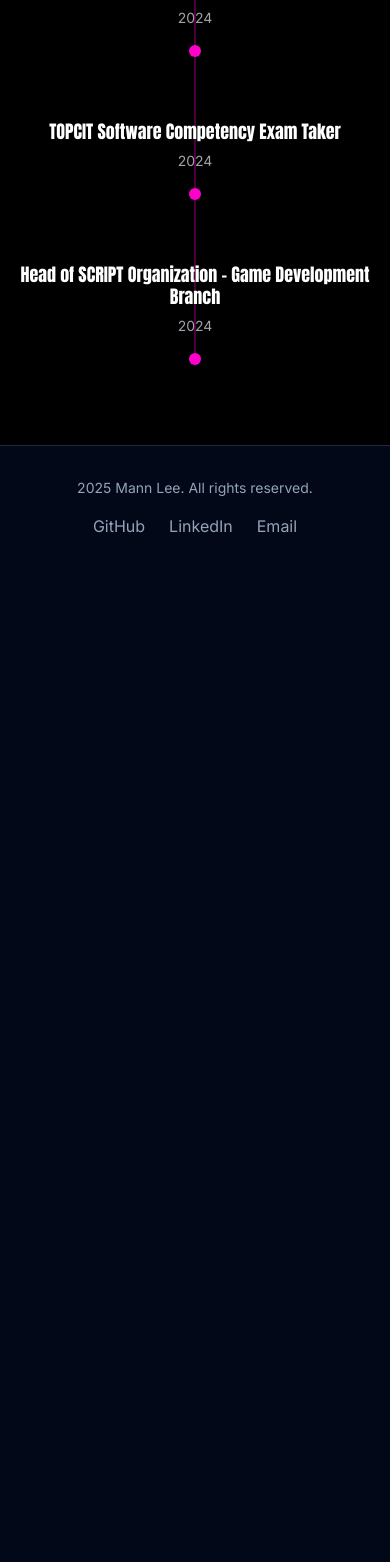
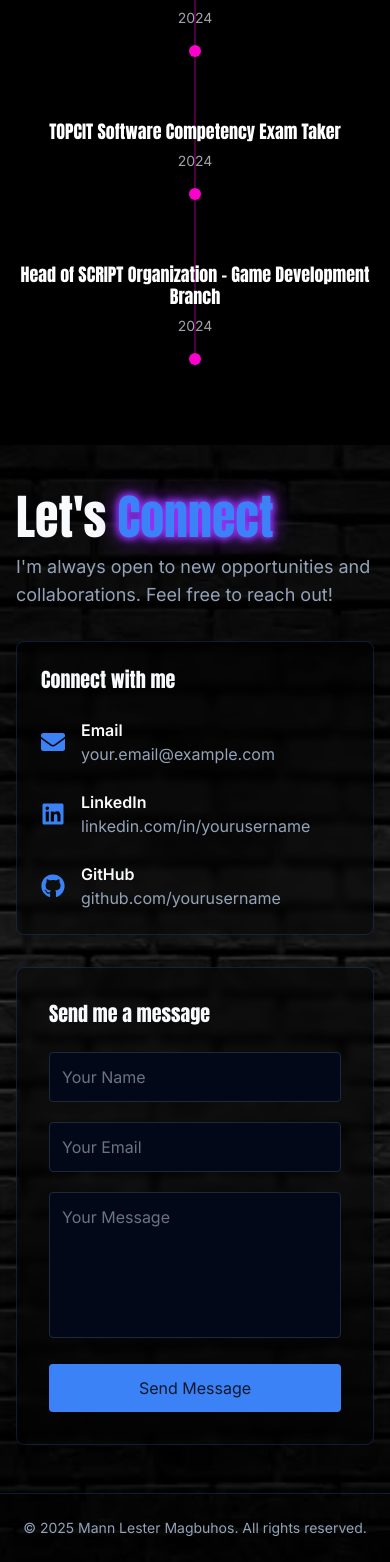
Before and after one commit to MannLester/PortfolioWebsite, a Next.js app: page / in a window 390 px wide. Shown: the part 6973-8535 px from the top of the page. Before the commit the page ends 7543 px from the top, so only its background shows below. Built offline with nearby package versions, Linux system fonts and the light colour scheme.

Commit message:
Contact Page First Draft

```diff
--- a/package.json
+++ b/package.json
@@ -15,6 +15,7 @@
     "next": "15.1.6",
     "react": "^19.0.0",
     "react-dom": "^19.0.0",
+    "react-icons": "^5.5.0",
     "tailwind-merge": "^3.0.1"
   },
   "devDependencies": {
--- a/src/app/layout.tsx
+++ b/src/app/layout.tsx
@@ -1,7 +1,7 @@
 import type { Metadata } from "next";
 import { Inter } from "next/font/google";
 import "./globals.css";
-import { Header, Footer } from "@/components/core";
+import { Header} from "@/components/core";
 import { ThemeProvider } from "@/components/theme/ThemeProvider";
 
 const inter = Inter({
@@ -41,7 +41,6 @@
             <main className="flex-1">
               {children}
             </main>
-            <Footer />
           </div>
         </ThemeProvider>
       </body>
--- a/src/app/page.tsx
+++ b/src/app/page.tsx
@@ -4,6 +4,7 @@
 import ProjectPage from '@/components/sections/ProjectPage';
 import RecognitionPage from '@/components/sections/RecognitionPage';
 import ExperiencePage from '@/components/sections/ExperiencePage';
+import ContactPage from '@/components/sections/ContactPage';
 
 export default function Home() {
   return (
@@ -14,6 +15,7 @@
       <ProjectPage />
       <ExperiencePage />
       <RecognitionPage />
+      <ContactPage />
     </>
   );
 }
--- a/src/components/core/Footer/Footer.tsx
+++ /dev/null
@@ -1,49 +0,0 @@
-"use client";
-
-import { motion } from 'framer-motion';
-
-const Footer = () => {
-  return (
-    <motion.footer
-      className="w-full bg-background border-t"
-      initial={{ opacity: 0 }}
-      animate={{ opacity: 1 }}
-      transition={{ duration: 0.5 }}
-    >
-      <div className="container mx-auto px-4 py-8">
-        <div className="flex flex-col md:flex-row justify-between items-center">
-          <div className="text-sm text-muted-foreground">
-            {new Date().getFullYear()} Mann Lee. All rights reserved.
-          </div>
-
-          <div className="flex space-x-6 mt-4 md:mt-0">
-            <a
-              href="https://github.com/yourusername"
-              target="_blank"
-              rel="noopener noreferrer"
-              className="text-muted-foreground hover:text-primary transition-colors"
-            >
-              GitHub
-            </a>
-            <a
-              href="https://linkedin.com/in/yourusername"
-              target="_blank"
-              rel="noopener noreferrer"
-              className="text-muted-foreground hover:text-primary transition-colors"
-            >
-              LinkedIn
-            </a>
-            <a
-              href="mailto:your.email@example.com"
-              className="text-muted-foreground hover:text-primary transition-colors"
-            >
-              Email
-            </a>
-          </div>
-        </div>
-      </div>
-    </motion.footer>
-  );
-};
-
-export { Footer };
--- a/src/components/core/index.ts
+++ b/src/components/core/index.ts
@@ -1,3 +1,2 @@
 export { Header } from './Header/Header';
-export { Footer } from './Footer/Footer';
 export { MobileNav } from './Navigation/MobileNav';
--- /dev/null
+++ b/src/components/sections/ContactPage.tsx
@@ -0,0 +1,134 @@
+"use client";
+
+import { Anton } from 'next/font/google';
+import { motion } from 'framer-motion';
+import { FaGithub, FaLinkedin, FaEnvelope } from 'react-icons/fa';
+import brickBackground from '@/assets/images/home_page/brick_bg.jpg';
+
+const anton = Anton({
+  weight: '400',
+  subsets: ['latin'],
+});
+
+const ContactPage = () => {
+  return (
+    <section id="contact" className="min-h-screen flex flex-col relative" style={{ backgroundImage: `url(${brickBackground.src})`, backgroundSize: 'cover', backgroundPosition: 'center' }}>
+      <div className="absolute inset-0 bg-black opacity-50" />
+
+      {/* Main Content */}
+      <div className="flex-1 flex items-center justify-center py-12 relative z-10">
+        <div className="container mx-auto px-4">
+          <div className="flex flex-col md:flex-row gap-8 max-w-6xl mx-auto">
+            {/* Left Side - Title and Connect Info */}
+            <div className="flex-1">
+              <motion.div
+                initial={{ opacity: 0, y: 20 }}
+                animate={{ opacity: 1, y: 0 }}
+                transition={{ duration: 0.6 }}
+                className="mb-8"
+              >
+                <h2 className={`${anton.className} text-5xl mb-3 text-foreground`}>
+                  Let&apos;s <span className="text-primary [text-shadow:0_0_7px_#9933ff,0_0_10px_#9933ff,0_0_21px_#9933ff]">Connect</span>
+                </h2>
+                <p className="text-muted-foreground text-lg max-w-2xl">
+                  I&apos;m always open to new opportunities and collaborations. Feel free to reach out!
+                </p>
+              </motion.div>
+
+              {/* Contact Information */}
+              <motion.div
+                initial={{ opacity: 0, x: -20 }}
+                animate={{ opacity: 1, x: 0 }}
+                transition={{ duration: 0.6, delay: 0.2 }}
+                className="bg-black/40 backdrop-blur-sm p-6 rounded-lg shadow-lg border border-primary/20"
+              >
+                <h3 className={`${anton.className} text-xl mb-6 text-foreground`}>Connect with me</h3>
+                <div className="space-y-6">
+                  <div className="flex items-center space-x-4">
+                    <FaEnvelope className="text-2xl text-primary" />
+                    <div>
+                      <h4 className="text-foreground font-semibold">Email</h4>
+                      <a href="mailto:your.email@example.com" className="text-muted-foreground hover:text-primary transition-colors">
+                        your.email@example.com
+                      </a>
+                    </div>
+                  </div>
+
+                  <div className="flex items-center space-x-4">
+                    <FaLinkedin className="text-2xl text-primary" />
+                    <div>
+                      <h4 className="text-foreground font-semibold">LinkedIn</h4>
+                      <a href="https://linkedin.com/in/yourusername" target="_blank" rel="noopener noreferrer" className="text-muted-foreground hover:text-primary transition-colors">
+                        linkedin.com/in/yourusername
+                      </a>
+                    </div>
+                  </div>
+
+                  <div className="flex items-center space-x-4">
+                    <FaGithub className="text-2xl text-primary" />
+                    <div>
+                      <h4 className="text-foreground font-semibold">GitHub</h4>
+                      <a href="https://github.com/yourusername" target="_blank" rel="noopener noreferrer" className="text-muted-foreground hover:text-primary transition-colors">
+                        github.com/yourusername
+                      </a>
+                    </div>
+                  </div>
+                </div>
+              </motion.div>
+            </div>
+
+            {/* Right Side - Contact Form */}
+            <motion.div
+              initial={{ opacity: 0, x: 20 }}
+              animate={{ opacity: 1, x: 0 }}
+              transition={{ duration: 0.6, delay: 0.4 }}
+              className="flex-1 bg-black/40 backdrop-blur-sm p-8 rounded-lg shadow-lg border border-primary/20"
+            >
+              <h3 className={`${anton.className} text-xl mb-6 text-foreground`}>Send me a message</h3>
+              <form className="space-y-5">
+                <div>
+                  <input
+                    type="text"
+                    placeholder="Your Name"
+                    className="w-full p-3 rounded bg-background border border-border focus:border-primary focus:outline-none transition-colors"
+                  />
+                </div>
+                <div>
+                  <input
+                    type="email"
+                    placeholder="Your Email"
+                    className="w-full p-3 rounded bg-background border border-border focus:border-primary focus:outline-none transition-colors"
+                  />
+                </div>
+                <div>
+                  <textarea
+                    placeholder="Your Message"
+                    rows={5}
+                    className="w-full p-3 rounded bg-background border border-border focus:border-primary focus:outline-none transition-colors resize-none"
+                  ></textarea>
+                </div>
+                <button
+                  type="submit"
+                  className="w-full bg-primary text-primary-foreground py-3 rounded hover:bg-primary/90 transition-colors"
+                >
+                  Send Message
+                </button>
+              </form>
+            </motion.div>
+          </div>
+        </div>
+      </div>
+
+      {/* Footer */}
+      <footer className="py-6 relative z-10 border-t border-primary/20">
+        <div className="container mx-auto px-4">
+          <div className="text-center text-sm text-muted-foreground">
+            <p>&copy; {new Date().getFullYear()} Mann Lester Magbuhos. All rights reserved.</p>
+          </div>
+        </div>
+      </footer>
+    </section>
+  );
+};
+
+export default ContactPage;
```
Also changed, not shown: 1 other file (tests, documents, lock files or other folders).
